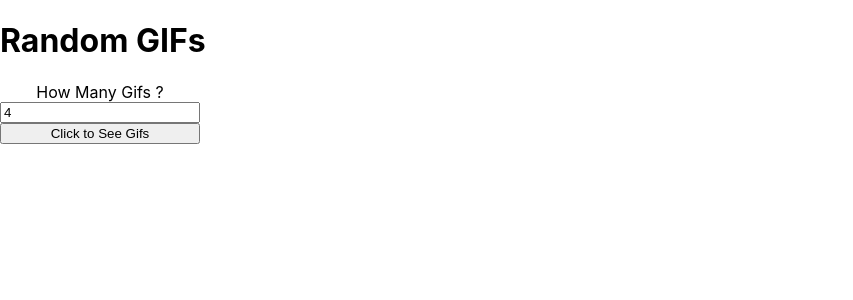
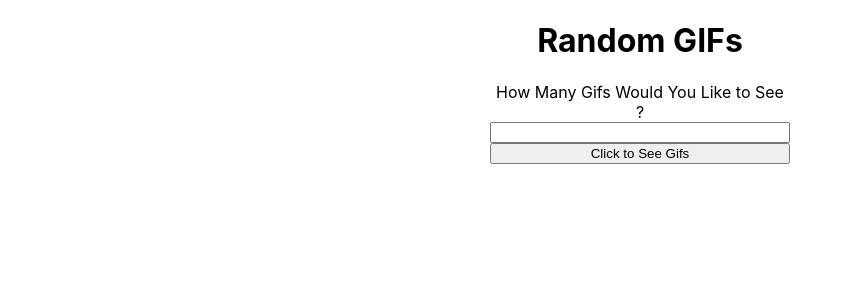
Before and after one commit to CDORJ/Async-Redux-Project, a React (Create React App) app: page / in a window 1280 px wide. Shown: the top 300 px of the page, without its empty margins (0-853 px from the left). Built offline with nearby package versions, Linux system fonts and the light colour scheme.

Commit message:
mvp reached

```diff
--- a/src/App.js
+++ b/src/App.js
@@ -5,7 +5,7 @@ import SearchNumGif from "./components/SearchNumGif";
 
 function App() {
   return (
-    <div>
+    <div className="App">
       <h1>Random GIFs</h1>
       <SearchNumGif />
       <GiphyCard />
--- a/src/components/GiphyCard.jsx
+++ b/src/components/GiphyCard.jsx
@@ -1,6 +1,18 @@
 import React from "react";
 import { ClipLoader } from "react-spinners";
+import { Card } from "react-bootstrap";
 import { connect } from "react-redux";
+import styled from 'styled-components'
+
+const MainDiv = styled.div`
+width: 600px;
+flex-direction: column;
+display: inline-flex;
+margin: 20px;
+justify-content: center;
+justify-content: space-between;
+text-align: center;
+`
 
 const GiphyCard = (props) => {
   console.log("props from GiphyCard", props);
@@ -15,10 +27,12 @@ const GiphyCard = (props) => {
         <>
           {props.gif.map((item) => {
             return (
-              <div>
-                {item.title}
-                <img src={item.images["480w_still"]["url"]} alt="GIF" />
-              </div>
+              <MainDiv key={item.id}>
+                <Card.Body>
+                  <Card.Title>{item.title}</Card.Title>
+                </Card.Body>
+                <Card.Img src={item.images["480w_still"]["url"]} alt="GIF" />
+              </MainDiv>
             );
           })}
 
--- a/src/components/SearchNumGif.jsx
+++ b/src/components/SearchNumGif.jsx
@@ -1,12 +1,13 @@
 import React, { useState } from 'react';
 import styled from 'styled-components';
+import { Button } from 'react-bootstrap'
 import { connect } from 'react-redux';
 
 import { fetchData } from '../store/actions'
 
 const MainDiv = styled.div`
-width: 200px;
-display: flex;
+width: 300px;
+display: inline-flex;
 flex-direction: column;
 justify-content: center;
 text-align: center;
@@ -14,7 +15,7 @@ text-align: center;
 
 const SearchNumGif = (props) => {
 
-    const [gifNumber, setGifNumber] = useState(4)
+    const [gifNumber, setGifNumber] = useState()
 
   const handleChange = (e) => {
     setGifNumber(e.target.value)
@@ -27,9 +28,9 @@ const SearchNumGif = (props) => {
 
   return (
   <MainDiv>
-      <label htmlFor='gif'>How Many Gifs ?</label>
+      <label htmlFor='gif'>How Many Gifs Would You Like to See ?</label>
       <input id="gif" value={gifNumber} onChange={handleChange} />
-      <button onClick={handleClick}>Click to See Gifs</button>
+      <Button onClick={handleClick}>Click to See Gifs</Button>
   </MainDiv>
   );
 };
```
